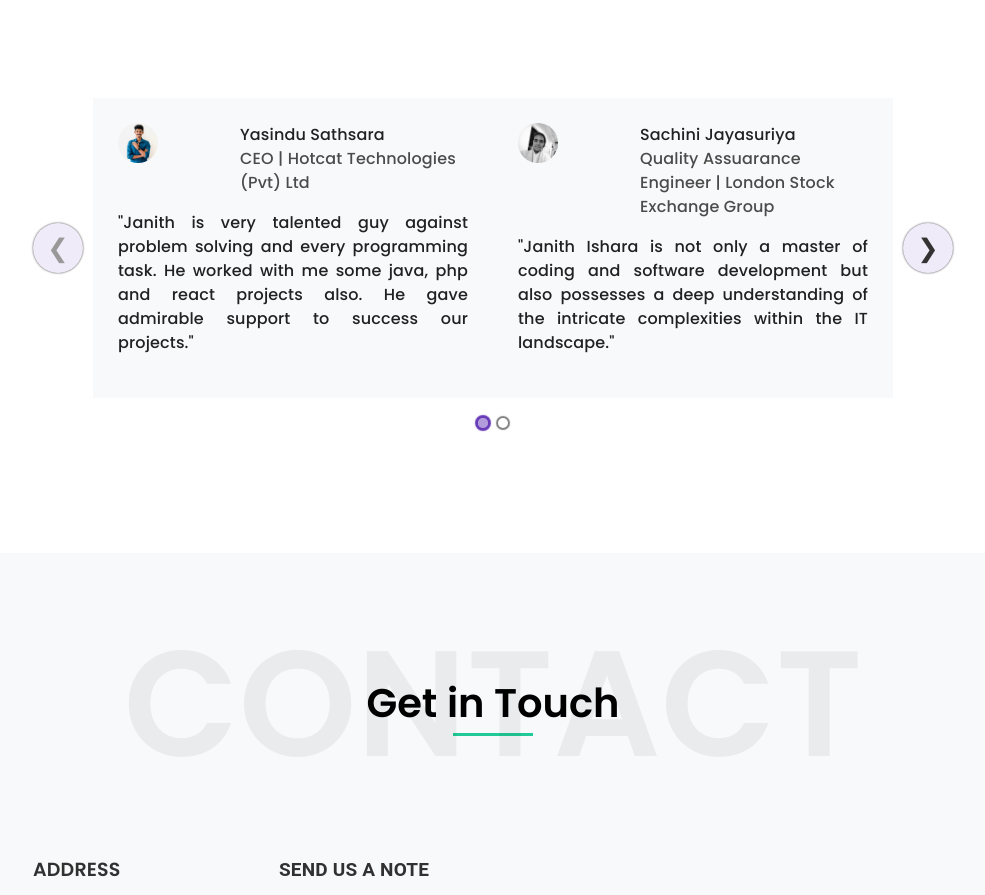
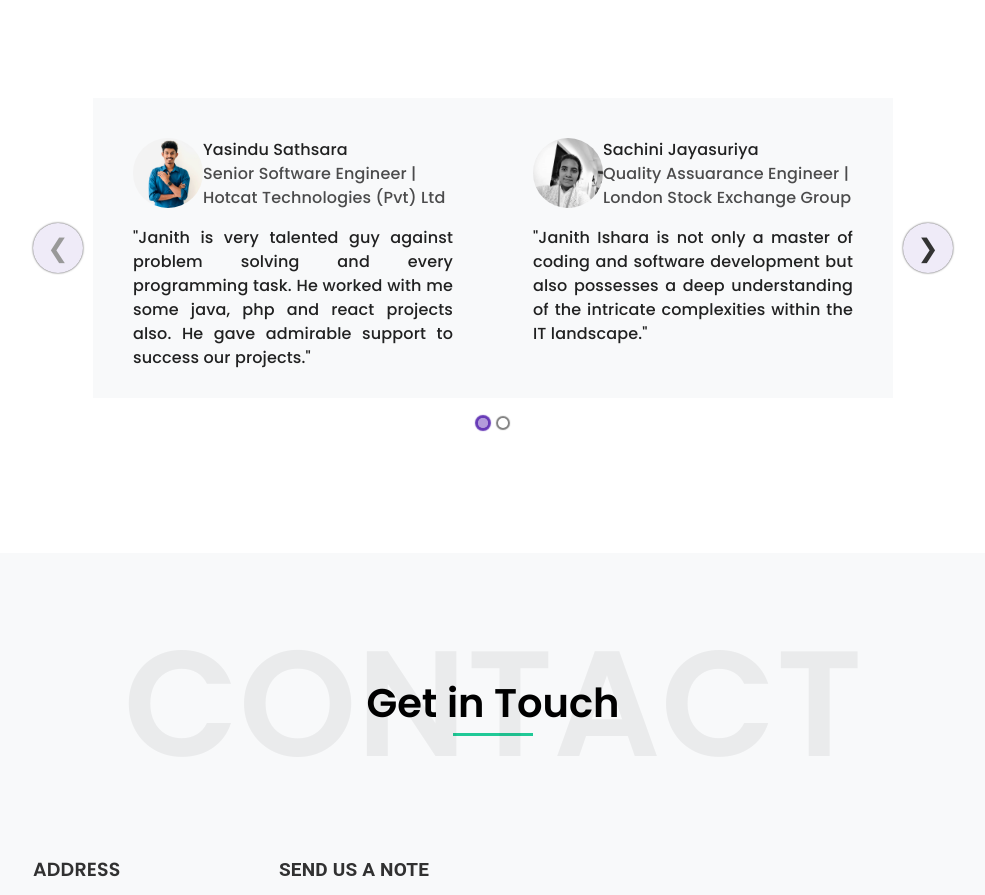
Before and after one commit to gmjishara/Portfolio_Website, a React (Create React App) app: page / in a window 1280 px wide. Shown: the part 5779-6674 px from the top of the page, without its empty margins (277-1262 px from the left). Built offline with nearby package versions, Linux system fonts and the light colour scheme.

Commit message:
fixed some style unbalances

```diff
--- a/src/Common/RecommendationCard/RecommendationCard.js
+++ b/src/Common/RecommendationCard/RecommendationCard.js
@@ -12,10 +12,10 @@ export default function RecommendationCard({ image, name, post, children }) {
       <Paper elevation={0}>
         <Box className="recommendationLayout">
           <Grid container spacing={2}>
-            <Grid item sm={4}>
-              <Avatar alt="recommendations" src={image} />
+            <Grid item sm={2.5}>
+              <Avatar alt="recommendations" src={image} sx={{width:70,height:70}}/>
             </Grid>
-            <Grid item sm={8}>
+            <Grid item sm={9.5}>
               <Typography style={textStyle}>
                 {name}
               </Typography>
--- a/src/Common/RecommendationCard/style.css
+++ b/src/Common/RecommendationCard/style.css
@@ -1,6 +1,6 @@
 .recommendationLayout{
     height:300px;
-    padding:25px;
+    padding:40px;
     background-color: #F8F9FA;
     font-family: "Poppins",sans-serif;
 }
--- a/src/Pages/Testimonial/Testimonial.js
+++ b/src/Pages/Testimonial/Testimonial.js
@@ -32,7 +32,7 @@ export default function Testimonial() {
           <RecommendationCard
             image={yasindu}
             name="Yasindu Sathsara"
-            post="CEO | Hotcat Technologies (Pvt) Ltd"
+            post="Senior Software Engineer | Hotcat Technologies (Pvt) Ltd"
           >
             <Typography className="longText" style={textStyle}>
               "Janith is very talented guy against problem solving and every
```
